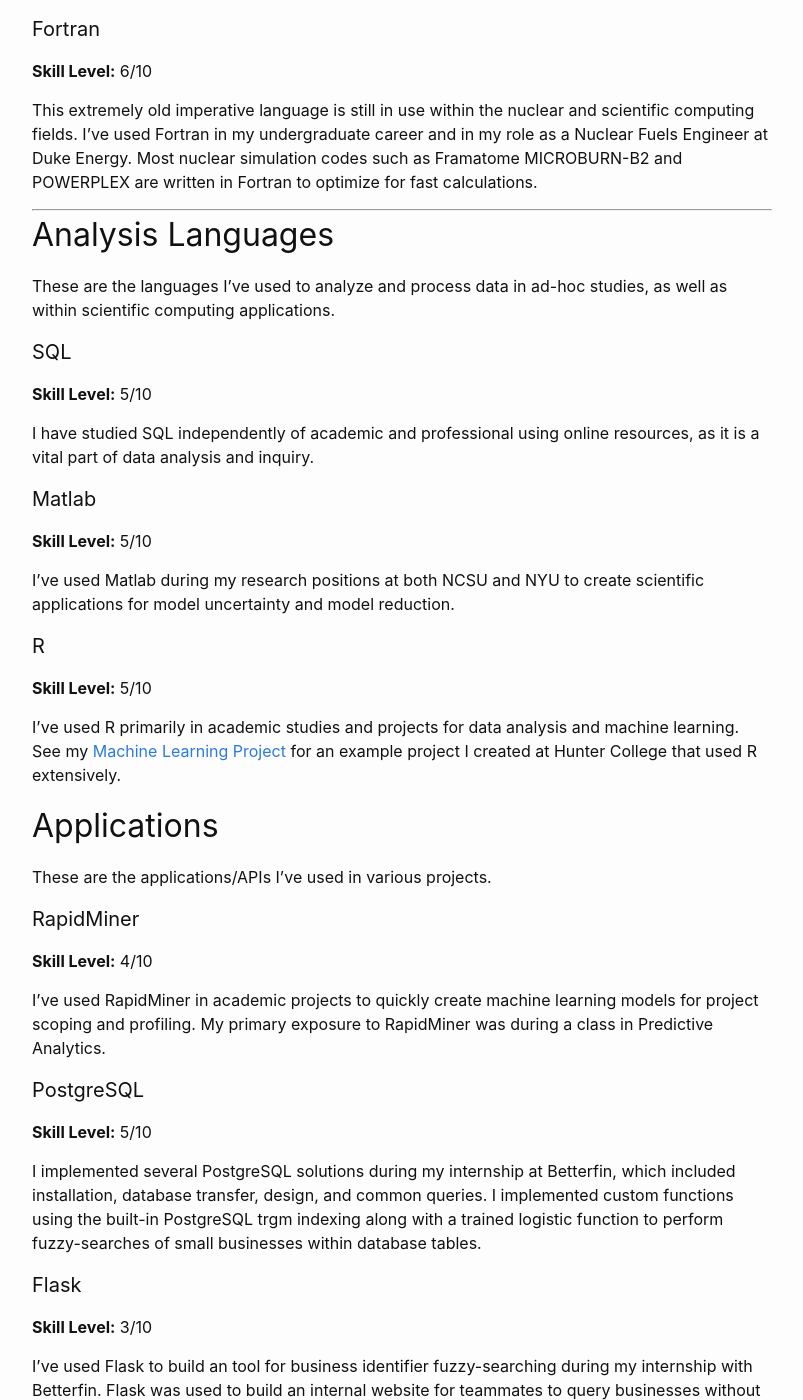
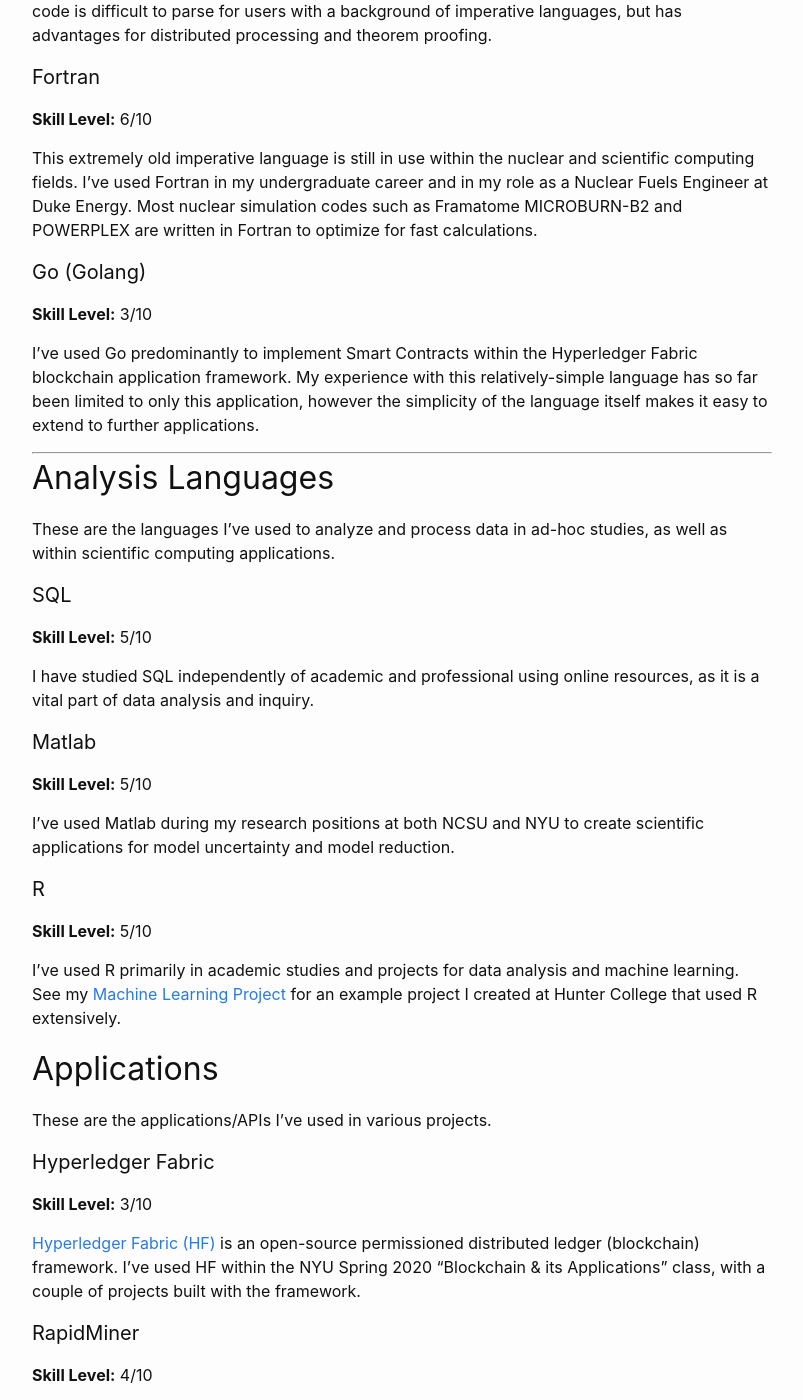
Before and after one commit to cody-joe-gilbert/cody-joe-gilbert.github.io, a Jekyll site: the page built from subpages/languages.md, in a window 1280 px wide and 1400 px high, scrolled down 1658 px. Shown: the whole window, without its empty margins (238-1041 px from the left). Built offline with Jekyll 4.4.1, drawn with Linux system fonts in a browser that asks for light colours.

Commit message:
Updated resume and projects

```diff
--- a/subpages/languages.md
+++ b/subpages/languages.md
@@ -12,11 +12,13 @@ The following are the programming languages in which I am proficient:
 	* [Scala](#scala)
 	* [OCaml](#ocaml)
 	* [Fortran](#fortran)
+	* [Go](#go)
 * [Analysis Languages](#analysis_languages)
 	* [Matlab](#matlab)
 	* [R](#r)
 	* [SQL](#sql)
 * [Applications](#applications)
+    * [Hyperledger Fabric](#hyperfabric)
 	* [RapidMiner](#rapidminer)
 	* [PostgreSQL](#postgres)
 	* [Flask](#flask)
@@ -70,6 +72,12 @@ I've used OCaml during academic studies at NYU on functional programming languag
 
 This extremely old imperative language is still in use within the nuclear and scientific computing fields. I've used Fortran in my undergraduate career and in my role as a Nuclear Fuels Engineer at Duke Energy. Most nuclear simulation codes such as Framatome MICROBURN-B2 and POWERPLEX are written in Fortran to optimize for fast calculations.
 
+
+#### Go (Golang) <a name="go"></a>
+**Skill Level:** 3/10
+
+I've used Go predominantly to implement Smart Contracts within the Hyperledger Fabric blockchain application framework. My experience with this relatively-simple language has so far been limited to only this application, however the simplicity of the language itself makes it easy to extend to further applications.
+
 ***
 
 ## Analysis Languages <a name="analysis_languages"></a>
@@ -96,6 +104,11 @@ I've used R primarily in academic studies and projects for data analysis and mac
 
 ## Applications <a name="applications"></a>
 These are the applications/APIs I've used in various projects.
+
+#### Hyperledger Fabric <a name="hyperfabric"></a>
+**Skill Level:** 3/10
+
+[Hyperledger Fabric (HF)](https://www.hyperledger.org/projects/fabric) is an open-source permissioned distributed ledger (blockchain) framework. I've used HF within the NYU Spring 2020 "Blockchain & its Applications" class, with a couple of projects built with the framework.
 
 #### RapidMiner <a name="rapidminer"></a>
 **Skill Level:** 4/10
```
Also changed, not shown: index.md (+0 -1 lines), subpages/projects.md (+10 -0 lines), subpages/resume.md (+2 -1 lines), 1 other file.
